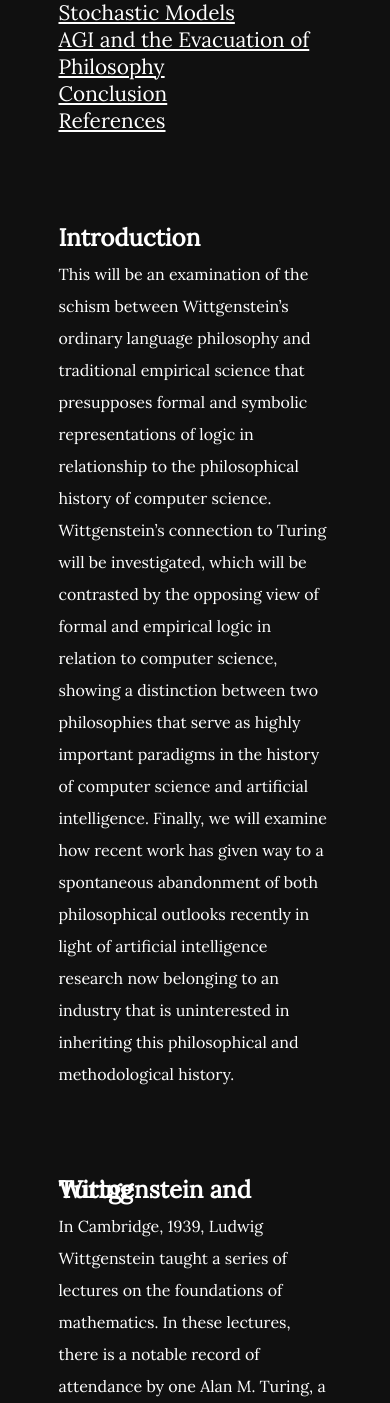
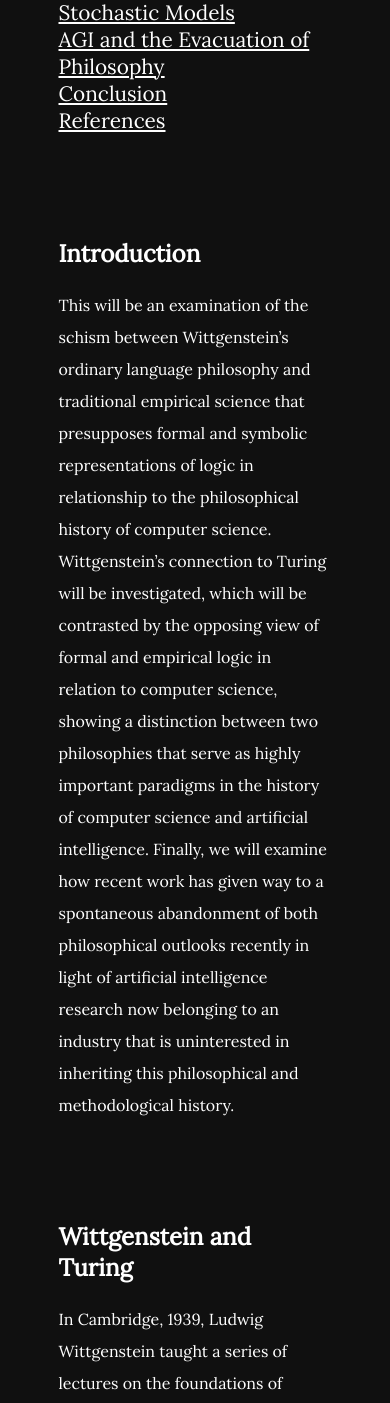
Before and after one commit to ActionMailman/WittgensteinTuring, a Flask app: page / in a window 390 px wide; the page is wider, and only the part inside the window is pictured. Shown: the part 642-2045 px from the top of that part. Run offline with Flask 3, Linux system fonts and the light colour scheme.

Commit message:
light bugfixes to make the site more visable on mobile

```diff
--- a/static/style.css
+++ b/static/style.css
@@ -113,6 +113,18 @@ button:active {
   text-decoration: underline;
 }
 
+
+/* Media */
+
+@media screen and (max-width: 900px) {
+  #content h2 {
+    line-height:normal;
+  }
+
+}
+
+
+
 /* Animations */
 
 body {
```
